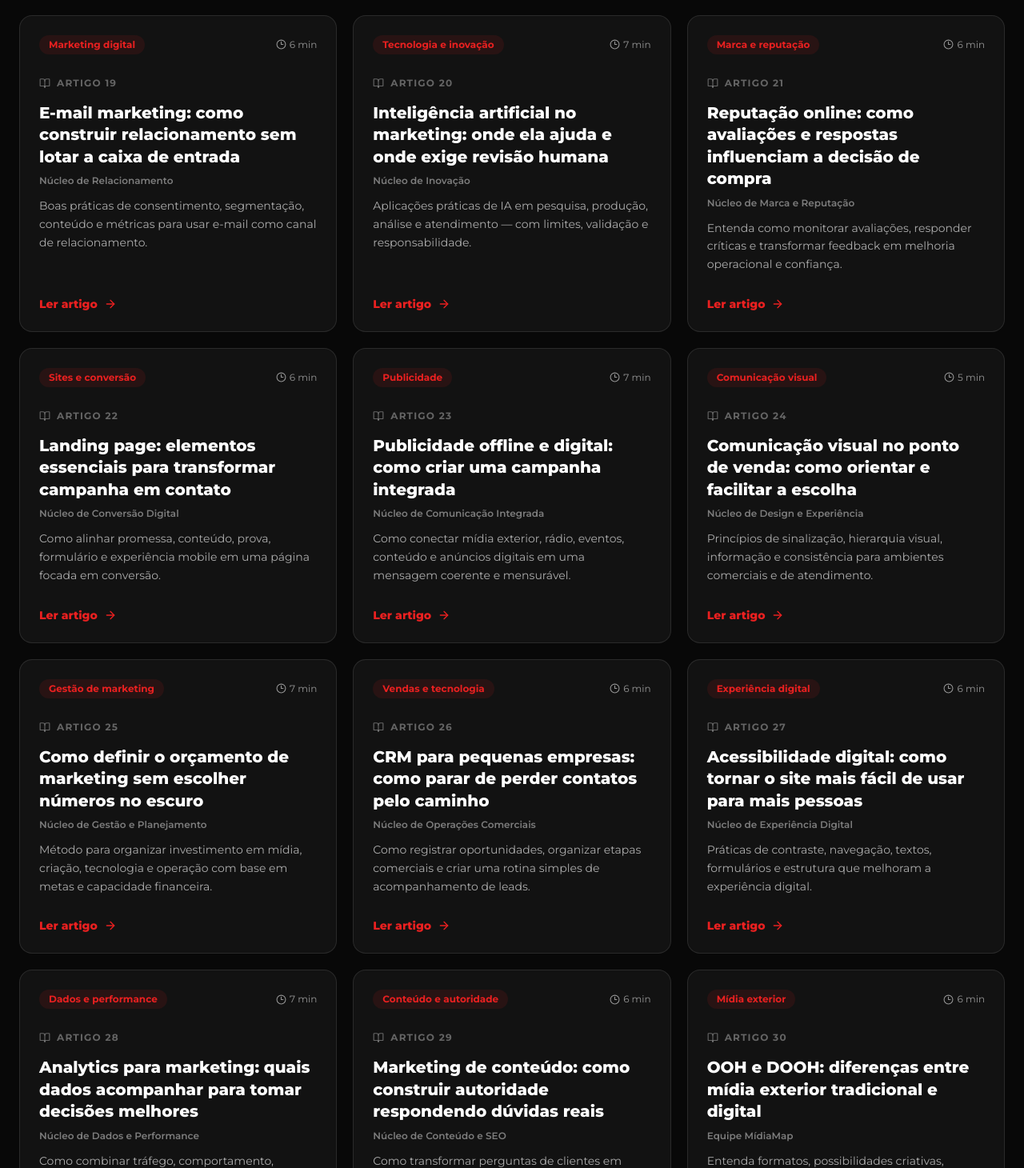
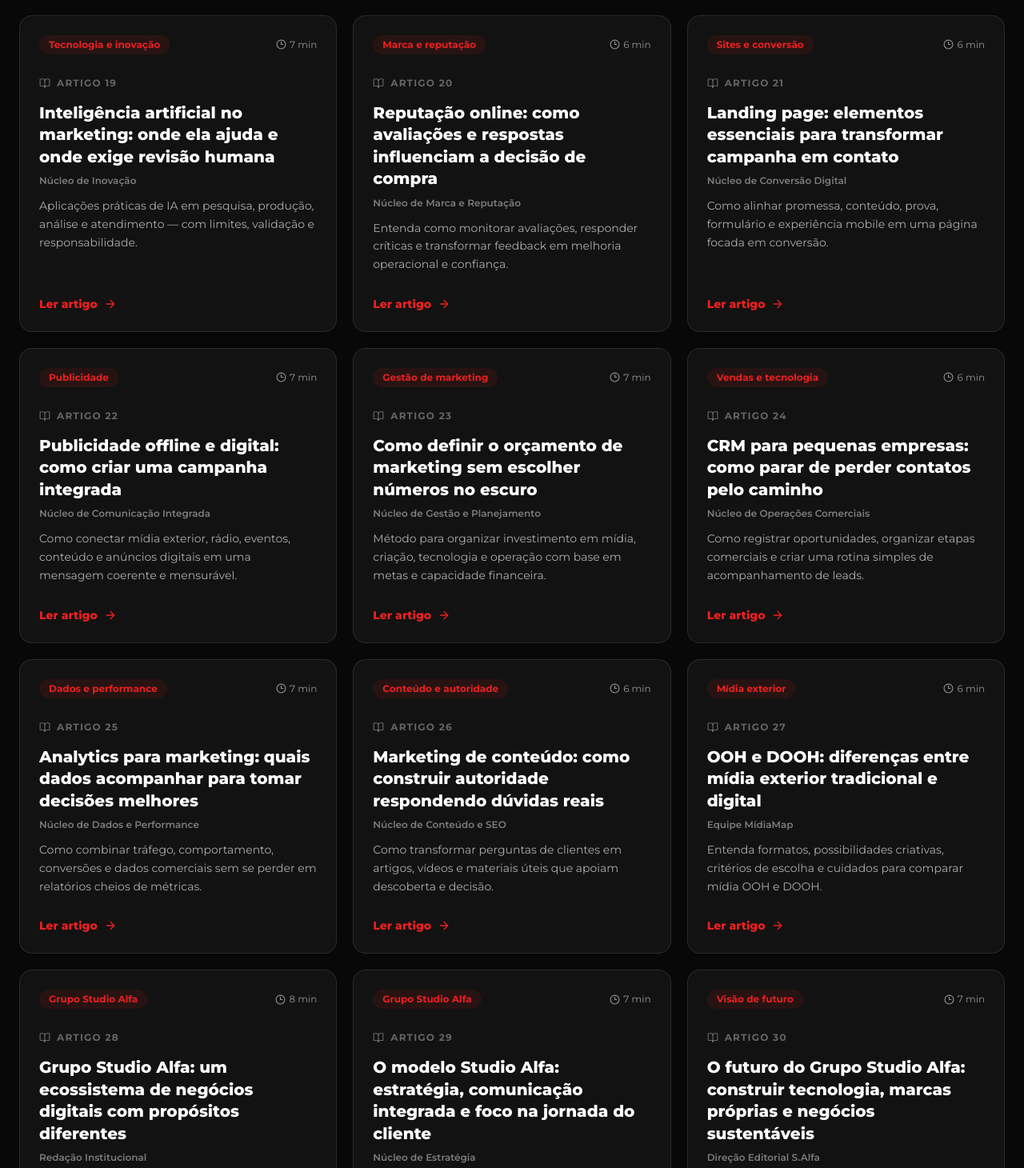
Before and after one commit to studioalfamarketingdigital-dev/studioalfamkt, a React (Vite) app: page /blog in a window 1280 px wide. Shown: the part 2730-4190 px from the top of the page at 80% size. Built offline with nearby package versions, Linux system fonts and the light colour scheme; the HTML template or start-up script is replaced by a standard one.

Commit message:
Add Studio Alfa business model, ecosystem and future vision articles

```diff
--- a/src/data/blog.ts
+++ b/src/data/blog.ts
@@ -232,18 +232,6 @@ sections:[
 {heading:"Distribuição e aprendizado",paragraphs:["Adapte o vídeo à plataforma e à etapa da jornada. Uma versão para anúncio pode precisar de abertura mais direta; uma versão institucional pode desenvolver contexto com mais calma.","Acompanhe retenção, cliques, conversas e qualidade dos contatos. Use os resultados para melhorar o próximo roteiro, não apenas para escolher o vídeo com mais visualizações."]}]
 },
 {
-slug:"email-marketing-relacionamento-clientes",title:"E-mail marketing: como construir relacionamento sem lotar a caixa de entrada",
-description:"Boas práticas de consentimento, segmentação, conteúdo e métricas para usar e-mail como canal de relacionamento.",
-category:"Marketing digital",date:"2026-11-15",readTime:"6 min",author:"Núcleo de Relacionamento",authorRole:"CRM e comunicação direta",
-keywords:["e-mail marketing","newsletter","automação de marketing","relacionamento com clientes"],
-intro:"E-mail continua sendo um canal útil para relacionamento, conteúdo e comunicação transacional. Seu valor não está em disparar o maior número possível de mensagens, mas em enviar informações relevantes para pessoas que esperam recebê-las.",
-sections:[
-{heading:"Construa uma base legítima",paragraphs:["Colete endereços com transparência e informe para que serão usados. Respeite consentimento, preferências e legislação aplicável, incluindo a LGPD quando houver tratamento de dados pessoais.","Listas compradas ou coletadas sem contexto tendem a gerar reclamações, baixa interação e problemas de reputação do domínio."]},
-{heading:"Segmente pelo interesse",paragraphs:["Separe contatos por relacionamento, assunto, preferência ou etapa da jornada, sempre com base em dados adequados. Uma mensagem útil para um cliente ativo pode não fazer sentido para alguém que acabou de conhecer a marca.","Permita que a pessoa atualize preferências e cancele a inscrição de forma simples."]},
-{heading:"Escreva para leitura rápida",paragraphs:["Use assunto claro, uma ideia principal e uma chamada para ação coerente. O conteúdo precisa entregar valor mesmo quando o leitor não clica.","Teste a visualização em dispositivos móveis, revise links e identifique claramente quem está enviando a mensagem."]},
-{heading:"Métricas e melhoria",paragraphs:["Acompanhe entregabilidade, rejeições, descadastros, cliques e ações posteriores. Aberturas podem sofrer influência de mecanismos de privacidade e não devem ser interpretadas isoladamente.","Faça testes controlados e priorize qualidade do relacionamento, não apenas frequência de disparo."]}]
-},
-{
 slug:"inteligencia-artificial-marketing-uso-responsavel",title:"Inteligência artificial no marketing: onde ela ajuda e onde exige revisão humana",
 description:"Aplicações práticas de IA em pesquisa, produção, análise e atendimento — com limites, validação e responsabilidade.",
 category:"Tecnologia e inovação",date:"2026-11-15",readTime:"7 min",author:"Núcleo de Inovação",authorRole:"Tecnologia aplicada ao marketing",
@@ -292,18 +280,6 @@ sections:[
 {heading:"Avalie o conjunto",paragraphs:["Atribuir cada venda a um único canal pode ser difícil em campanhas integradas. Combine dados de mídia, pesquisas de lembrança quando houver orçamento, acessos diretos, buscas pela marca e informações do comercial.","O objetivo é entender contribuição e melhorar o plano, não produzir uma atribuição artificialmente precisa."]}]
 },
 {
-slug:"comunicacao-visual-ponto-de-venda",title:"Comunicação visual no ponto de venda: como orientar e facilitar a escolha",
-description:"Princípios de sinalização, hierarquia visual, informação e consistência para ambientes comerciais e de atendimento.",
-category:"Comunicação visual",date:"2026-11-15",readTime:"5 min",author:"Núcleo de Design e Experiência",authorRole:"Design aplicado ao ambiente",
-keywords:["comunicação visual","ponto de venda","sinalização comercial","visual merchandising"],
-intro:"No ponto de venda, a comunicação visual precisa ser compreendida rapidamente. Ela orienta, informa, destaca produtos e ajuda a pessoa a circular pelo ambiente sem depender de explicações a cada passo.",
-sections:[
-{heading:"Organize a informação por prioridade",paragraphs:["O visitante precisa identificar primeiro onde está, o que encontra e como realizar a próxima ação. Hierarquia de títulos, contraste, tamanho e posição ajudam a reduzir esforço de leitura.","Evite excesso de mensagens concorrendo pelo mesmo espaço. Se tudo recebe destaque, nada se destaca."]},
-{heading:"Considere distância e tempo de leitura",paragraphs:["Uma placa vista de longe precisa de texto curto e contraste adequado. Uma peça próxima ao produto pode apresentar mais detalhes. O tamanho da letra deve considerar distância, iluminação e público.","Teste a comunicação no ambiente real, em diferentes horários e ângulos."]},
-{heading:"Mantenha identidade e acessibilidade",paragraphs:["Use elementos da marca com consistência, mas preserve legibilidade. Não dependa apenas da cor para transmitir informação e considere contraste, altura de instalação e circulação.","Sinalização funcional deve ajudar pessoas com diferentes necessidades e respeitar normas aplicáveis ao espaço."]},
-{heading:"Avalie a utilidade",paragraphs:["Observe onde clientes param, perguntam ou demonstram confusão. Converse com a equipe e ajuste mensagens que não estejam cumprindo sua função.","A comunicação visual é parte da experiência do serviço, não apenas decoração."]}]
-},
-{
 slug:"como-definir-orcamento-marketing",title:"Como definir o orçamento de marketing sem escolher números no escuro",
 description:"Método para organizar investimento em mídia, criação, tecnologia e operação com base em metas e capacidade financeira.",
 category:"Gestão de marketing",date:"2026-11-15",readTime:"7 min",author:"Núcleo de Gestão e Planejamento",authorRole:"Gestão de investimento",
@@ -326,18 +302,6 @@ sections:[
 {heading:"Registre o mínimo necessário",paragraphs:["Nome, canal de origem, necessidade, responsável, data do último contato e próxima tarefa podem ser suficientes para começar. Colete apenas dados pertinentes e respeite regras de privacidade.","Padronize campos e evite anotações vagas. O histórico precisa ser compreensível para qualquer pessoa autorizada da equipe."]},
 {heading:"Crie uma rotina de acompanhamento",bullets:["Revise contatos novos diariamente.","Defina prazos de retorno por tipo de oportunidade.","Registre propostas e motivos de perda.","Reative contatos quando houver contexto e autorização apropriados.","Faça uma revisão semanal do pipeline com a equipe."]},
 {heading:"Use dados para melhorar marketing e vendas",paragraphs:["O CRM ajuda a descobrir quais canais geram oportunidades que avançam, quais objeções se repetem e em que etapa os contatos param.","Não é necessário começar com um sistema complexo. Um processo adotado pela equipe vale mais que uma ferramenta cheia de recursos que ninguém atualiza."]}]
-},
-{
-slug:"acessibilidade-digital-sites-empresas",title:"Acessibilidade digital: como tornar o site mais fácil de usar para mais pessoas",
-description:"Práticas de contraste, navegação, textos, formulários e estrutura que melhoram a experiência digital.",
-category:"Experiência digital",date:"2026-11-15",readTime:"6 min",author:"Núcleo de Experiência Digital",authorRole:"Usabilidade e acessibilidade",
-keywords:["acessibilidade digital","site acessível","usabilidade web","WCAG"],
-intro:"Acessibilidade digital não é um detalhe opcional de acabamento. Ela ajuda pessoas com diferentes capacidades, dispositivos e contextos de uso a encontrar informações e concluir tarefas com menos barreiras.",
-sections:[
-{heading:"Contraste e tipografia",paragraphs:["Texto precisa ter contraste suficiente com o fundo e tamanho confortável. Evite blocos longos em fontes pequenas e não use apenas cor para diferenciar estados ou categorias.","Hierarquia de títulos e espaçamento consistente ajudam leitura e navegação."]},
-{heading:"Navegação por teclado e leitores de tela",paragraphs:["Elementos interativos devem poder ser acessados por teclado, com foco visível e ordem lógica. Imagens informativas precisam de texto alternativo; imagens decorativas podem ser ignoradas por tecnologias assistivas.","Botões e links devem ter rótulos que expliquem a ação, não apenas expressões vagas como clique aqui."]},
-{heading:"Formulários compreensíveis",paragraphs:["Associe rótulos aos campos, explique formatos esperados e apresente mensagens de erro úteis. Não dependa apenas de placeholders para identificar o que deve ser preenchido.","Ofereça tempo adequado e evite exigir informações desnecessárias."]},
-{heading:"Teste com pessoas e ferramentas",paragraphs:["Ferramentas automáticas ajudam a encontrar problemas, mas não substituem testes de uso. Navegue com teclado, ampliação de tela e leitor de tela quando possível.","Acessibilidade melhora a experiência geral e pode ampliar o público que consegue usar o serviço."]}]
 },
 {
 slug:"dados-analytics-decisoes-marketing",title:"Analytics para marketing: quais dados acompanhar para tomar decisões melhores",
@@ -376,6 +340,39 @@ sections:[
 {heading:"Planejamento com transparência",paragraphs:["OOH e DOOH podem reforçar presença de marca e campanhas regionais, mas resultados dependem de contexto, criatividade e integração com outros canais.","O MídiaMap busca organizar a descoberta e comparação de inventário publicitário, ajudando anunciantes a estruturar pesquisas e planos com mais clareza."]}]
 },
 
+
+{
+slug:"grupo-studio-alfa-ecossistema-negocios-digitais",title:"Grupo Studio Alfa: um ecossistema de negócios digitais com propósitos diferentes",description:"Conheça a visão do Grupo Studio Alfa e como suas marcas e plataformas se conectam em torno de comunicação, tecnologia, educação e soluções digitais.",category:"Grupo Studio Alfa",date:"2026-11-15",readTime:"8 min",author:"Redação Institucional",authorRole:"Estratégia e visão do grupo",
+keywords:["Grupo Studio Alfa","ecossistema Studio Alfa","negócios digitais","plataformas digitais brasileiras"],
+intro:"A Studio Alfa nasceu no universo da comunicação e do marketing, mas a visão de futuro do grupo vai além de uma agência tradicional. A proposta é desenvolver negócios especializados em diferentes necessidades do mercado, cada um com identidade e público próprios, conectados por uma mesma cultura de comunicação clara, tecnologia útil e evolução responsável. Este artigo apresenta essa visão sem confundir projetos em desenvolvimento com serviços já disponíveis.",
+sections:[
+{heading:"Uma origem na comunicação integrada",paragraphs:["A Studio Alfa atua com publicidade, marketing e comunicação integrada. Seu trabalho reúne estratégia, conteúdo, criação, mídia, presença digital e ações online e offline. A lógica é entender a jornada do consumidor antes de escolher canais e formatos.","A experiência com empresas também revela demandas que vão além da publicidade: tecnologia para setores específicos, educação online, ferramentas digitais e serviços que simplifiquem tarefas do dia a dia. Essas oportunidades inspiram a construção de novas iniciativas."]},
+{heading:"Marcas com missões próprias",paragraphs:["O ecossistema contempla a Studio Alfa, dedicada a marketing e publicidade; o MídiaMap, voltado à descoberta e ao planejamento de inventário de mídia exterior; a KONG, direcionada a tours virtuais 360° e tecnologia imobiliária; a ELEV, com foco em cursos livres e aprendizagem online; a VIA, uma proposta de serviços digitais e conectividade; o Acordaê, pensado para apoiar a compreensão e a jornada de negociação de dívidas; e a LUZ-EMAIL, voltada a e-mail profissional e soluções digitais relacionadas.","Cada negócio precisa ter posicionamento, público, modelo comercial e operação próprios. Fazer parte de um ecossistema não significa que todas as marcas ofereçam o mesmo serviço ou estejam no mesmo estágio de maturidade."]},
+{heading:"O que conecta as iniciativas",bullets:["Resolver necessidades concretas de pessoas e empresas.","Utilizar tecnologia para simplificar experiências e processos.","Manter marcas e propostas de valor especializadas.","Trabalhar com transparência, segurança e atendimento responsável.","Validar demanda e operação antes de ampliar a escala."]},
+{heading:"Um ecossistema em construção",paragraphs:["As iniciativas estão em estágios diferentes: há operações com presença digital estruturada, produtos em desenvolvimento e propostas que ainda exigem validação comercial, parceiros ou análise regulatória. Por isso, a comunicação do grupo deve dizer com clareza o que está disponível, em construção ou em planejamento.","A ambição não é acumular nomes ou lançar plataformas sem propósito. É transformar ideias em soluções sustentáveis, com clientes reais, processos confiáveis e capacidade de evoluir."]}]
+},
+{
+slug:"modelo-studio-alfa-comunicacao-integrada",title:"O modelo Studio Alfa: estratégia, comunicação integrada e foco na jornada do cliente",description:"Entenda como a Studio Alfa conecta planejamento, criação, mídia, conteúdo e presença digital antes de escolher os canais de comunicação.",category:"Grupo Studio Alfa",date:"2026-11-15",readTime:"7 min",author:"Núcleo de Estratégia",authorRole:"Planejamento e comunicação integrada",
+keywords:["modelo Studio Alfa","comunicação integrada","marketing 360","jornada do consumidor"],
+intro:"O modelo da Studio Alfa começa antes da escolha de uma rede social, anúncio ou formato. A primeira pergunta é o que precisa acontecer no negócio e na relação com o público. A partir daí, estratégia, criação, mídia, conteúdo e canais digitais são organizados para cumprir funções específicas na jornada do consumidor.",
+sections:[
+{heading:"Entender o negócio antes de propor ações",paragraphs:["Cada empresa tem uma realidade: público, oferta, concorrência, equipe comercial, orçamento e capacidade de atendimento. O planejamento considera esses fatores para identificar prioridades e evitar campanhas desconectadas.","Também é necessário entender as dúvidas dos clientes, os motivos de compra, as objeções e os pontos em que as oportunidades costumam se perder. Essas informações ajudam a construir mensagens mais relevantes."]},
+{heading:"Estratégia antes do formato",paragraphs:["Conteúdo pode educar e construir confiança; anúncios podem acelerar a descoberta; um site pode explicar e converter; ações offline podem ampliar presença; e o atendimento precisa transformar interesse em oportunidade real.","Os canais são meios, não o objetivo final. A combinação depende do comportamento do público, do estágio da empresa e dos recursos disponíveis para executar bem cada ação."]},
+{heading:"Marketing conectado ao comercial",paragraphs:["A comunicação não termina no clique. Sempre que possível, é importante acompanhar se o contato foi atendido, se tinha perfil, se recebeu uma proposta e se avançou no processo de compra. O retorno do time comercial ajuda a melhorar campanhas, conteúdos e ofertas.","Resultados também dependem de preço, produto, concorrência, atendimento e capacidade operacional. Uma agência responsável apresenta seu papel com clareza e não promete controlar fatores que não estão sob sua gestão."]},
+{heading:"Como acompanhamos o trabalho",bullets:["Definimos objetivos e indicadores antes da execução.","Organizamos responsabilidades, entregas e aprovações.","Acompanhamos alcance, tráfego, leads e conversões conforme a meta.","Analisamos a qualidade das oportunidades, não apenas métricas de vaidade.","Registramos aprendizados para orientar o próximo ciclo."]},
+{heading:"Um modelo adaptável",paragraphs:["A Studio Alfa reúne estratégia, criação, conteúdo, mídia e soluções digitais conforme a necessidade de cada projeto. O escopo deve ser transparente e compatível com a realidade do cliente. O compromisso é trabalhar com método, clareza e melhoria contínua."]}]
+},
+{
+slug:"visao-de-futuro-grupo-studio-alfa",title:"O futuro do Grupo Studio Alfa: construir tecnologia, marcas próprias e negócios sustentáveis",description:"As ambições de longo prazo do Grupo Studio Alfa e os princípios para transformar ideias em produtos, empresas e soluções digitais reais.",category:"Visão de futuro",date:"2026-11-15",readTime:"7 min",author:"Direção Editorial S.Alfa",authorRole:"Visão institucional",
+keywords:["futuro Grupo Studio Alfa","ecossistema de inovação","marcas próprias","empresas digitais"],
+intro:"Construir um grupo de negócios exige muito mais do que registrar marcas ou colocar sites no ar. É preciso validar produtos, conquistar clientes, estruturar operação, garantir suporte, cumprir obrigações e desenvolver modelos econômicos sustentáveis. A ambição do Grupo Studio Alfa é crescer como um ecossistema de soluções especializadas, com execução responsável e resultados demonstráveis.",
+sections:[
+{heading:"Crescer a partir de problemas reais",paragraphs:["A visão de expansão nasce da experiência da Studio Alfa em comunicação e do contato com necessidades de diferentes mercados. Em vez de criar tecnologia apenas por tendência, cada iniciativa deve partir de um problema claro e de pessoas que realmente precisam de uma solução.","O MídiaMap, a KONG, a ELEV, a VIA, o Acordaê e a LUZ-EMAIL representam frentes diferentes dessa visão. Cada uma precisa provar sua utilidade e conquistar seu próprio público."]},
+{heading:"Tecnologia como ferramenta",paragraphs:["Plataformas digitais podem organizar serviços, reduzir etapas e ampliar acesso. Mas só criam valor quando funcionam, são fáceis de usar, protegem dados e contam com suporte adequado.","Por isso, produto, segurança, experiência, integrações, manutenção e atendimento precisam evoluir juntos. Um lançamento visualmente pronto não significa, por si só, que uma operação esteja madura."]},
+{heading:"O que queremos construir",bullets:["Um portfólio de empresas com propostas claras e complementares.","Produtos digitais que resolvam problemas específicos de seus mercados.","Marcas confiáveis, com comunicação honesta e experiência consistente.","Parcerias técnicas e comerciais que ampliem a capacidade de execução.","Uma estrutura de gestão capaz de acompanhar custos, receitas, qualidade e satisfação."]},
+{heading:"Crescimento por etapas",paragraphs:["A prioridade deve ser validar demanda, definir o modelo comercial, colocar a operação em funcionamento e acompanhar indicadores antes de acelerar investimentos. Projetos que envolvam conectividade, serviços financeiros ou tratamento de dados exigem atenção adicional a parceiros, contratos e requisitos regulatórios.","Essa visão também exige escolhas: concentrar recursos em poucas prioridades por ciclo, aprender com clientes e não confundir intenção com resultado já alcançado."]},
+{heading:"Ambição com responsabilidade",paragraphs:["Queremos que o Grupo Studio Alfa seja reconhecido por criar soluções úteis, marcas confiáveis e experiências digitais bem executadas. Essa é uma ambição de longo prazo, não uma afirmação de escala já alcançada.","O futuro será construído com entregas concretas: produtos que funcionam, clientes atendidos, processos sustentáveis e resultados que possam ser demonstrados. Crescer com consistência é mais importante do que parecer grande antes da hora."]}]
+}
 ];
 
 export const findArticle = (slug: string) => articles.find((article) => article.slug === slug);
```
